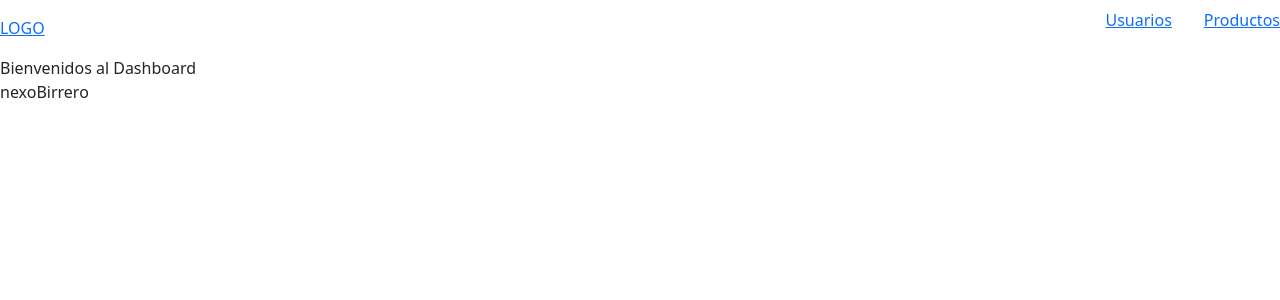
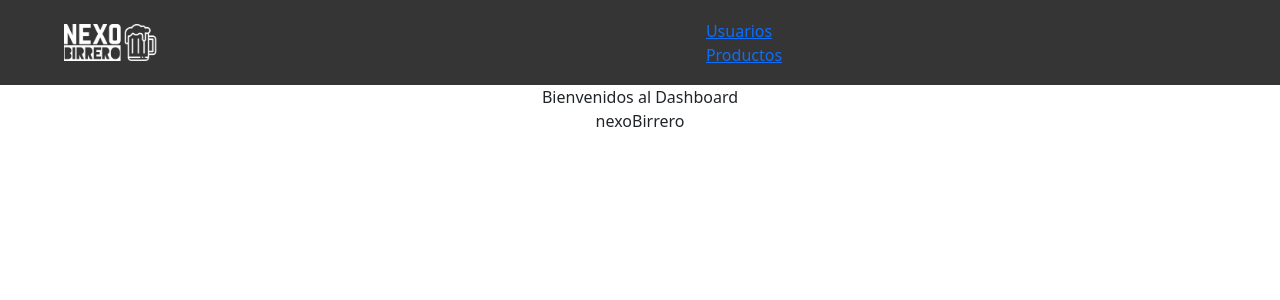
Before and after one commit to DonLeonel/grupo_15_nexoBirrero_E-Commerce, a React (Vite) app in the folder FrontEnd-React/: page / in a window 1280 px wide. Shown: the top 300 px of the page. Built offline with nearby package versions, Linux system fonts and the light colour scheme.

Commit message:
Haciendo cambios en css

```diff
--- a/FrontEnd-React/src/components/Inicio.jsx
+++ b/FrontEnd-React/src/components/Inicio.jsx
@@ -2,9 +2,9 @@ import React from 'react'
 
 export const Inicio = () => {
     return (
-        <>
+        <div className="inicio">
             <div>Bienvenidos al Dashboard</div>
             <div>nexoBirrero</div>
-        </>
+        </div>
     )
 }
--- a/FrontEnd-React/src/components/NavBar.jsx
+++ b/FrontEnd-React/src/components/NavBar.jsx
@@ -1,12 +1,13 @@
 import React from 'react'
 import { Link } from 'react-router-dom'
-import "../styles/NavBar.css"
+import "../styles/EstiloGlobal.css"
+import logo from "../assets/logo-nexo-birrero.png"
 
 export const NavBar = () => {
     return (
         <nav className="navbar">
-            <div className='logo'>
-                <Link to='/'>LOGO</Link>
+            <div className='caja-logo-react'>
+                <Link to='/'><img src={logo}/></Link>
             </div>
             <ul>
                 <li>
--- a/FrontEnd-React/src/styles/EstiloGlobal.css
+++ b/FrontEnd-React/src/styles/EstiloGlobal.css
@@ -3,3 +3,51 @@
     margin: 0;
     padding: 0;
 }
+
+.inicio {
+    text-align: center;
+}
+
+/* De aqui, para abajo, se encuentran los estilos del NavBar */
+
+.navbar {
+    background-color: #353535;
+}
+
+.caja-logo-react {
+    text-align: center;
+    padding: 1rem;
+}
+
+.caja-logo-react img {
+    width: 40%;
+    margin-bottom: 1rem;
+    filter: invert(1);
+}
+
+.navbar ul {
+    justify-content: center;
+    gap: 2rem;
+    margin: auto;
+}
+
+.navbar ul li{
+    list-style: none;
+}
+
+/* De aqui, para abajo, se encuentran los estilos de la Tabla */
+
+
+
+@media(min-width: 768px) {
+
+    .caja-logo-react {
+        width: 10%;
+        margin-left: 3rem;
+    }
+
+    .caja-logo-react img {
+            margin-bottom: 0%;
+            width: 100%;
+    }
+}
--- a/FrontEnd-React/src/styles/NavBar.css
+++ /dev/null
@@ -1,9 +0,0 @@
-.navbar ul {
-    display: flex;
-    justify-content: center;
-    gap: 2rem;
-}
-
-.navbar ul li{
-    list-style: none;
-}
```
Also changed, not shown: FrontEnd-React/src/assets/logo-nexo-birrero.png (added), FrontEnd-React/src/components/Usuarios.jsx (indentation only).
